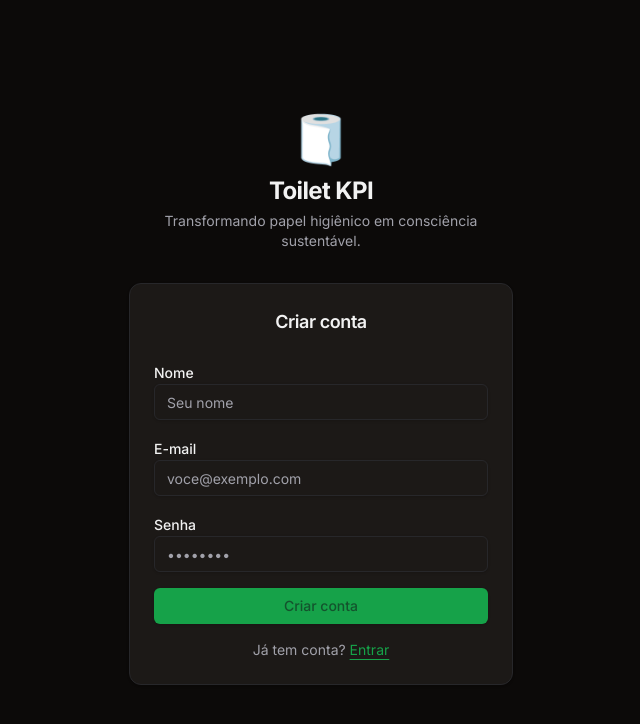
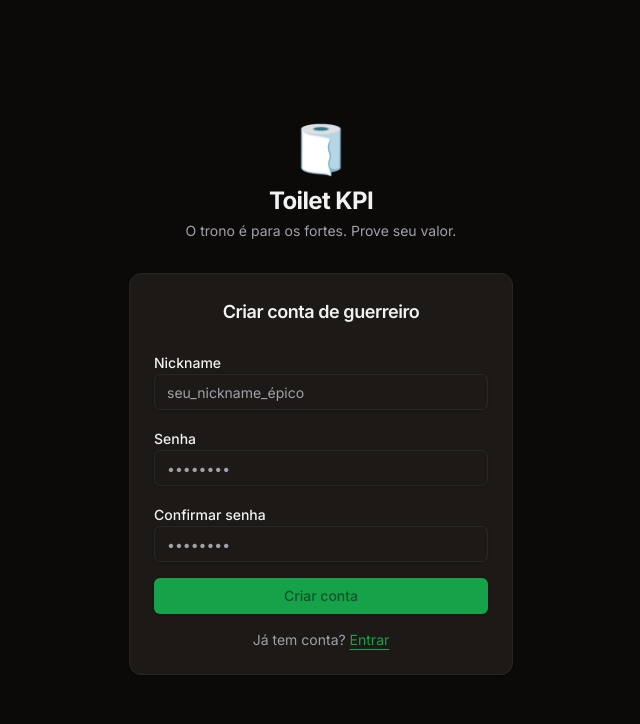
Before and after one commit to devluisfelippe/toilet-kpi, a Next.js app in the folder frontend/: page /register in a window 1280 px wide. Shown: the top 724 px of the page, without its empty margins (319-959 px from the left). Built offline with nearby package versions, Linux system fonts and the light colour scheme; no server answers.

Commit message:
feat(frontend): auth screens with nickname+senha

```diff
--- a/frontend/app/(auth)/layout.tsx
+++ b/frontend/app/(auth)/layout.tsx
@@ -8,7 +8,7 @@ export default function AuthLayout({ children }: { children: ReactNode }) {
           <span className="text-5xl">🧻</span>
           <h1 className="mt-3 text-2xl font-bold tracking-tight">Toilet KPI</h1>
           <p className="mt-1 text-sm text-muted-foreground">
-            Transformando papel higiênico em consciência sustentável.
+            O trono é para os fortes. Prove seu valor.
           </p>
         </div>
         {children}
--- a/frontend/app/(auth)/login/page.tsx
+++ b/frontend/app/(auth)/login/page.tsx
@@ -7,49 +7,62 @@ import { Button } from '@/components/ui/button'
 import { Card, CardContent, CardHeader, CardTitle } from '@/components/ui/card'
 import { Input } from '@/components/ui/input'
 import { Label } from '@/components/ui/label'
+import { login } from '@/services/auth.service'
 
 export default function LoginPage() {
   const router = useRouter()
-  const [email, setEmail] = useState('')
-  const [password, setPassword] = useState('')
+  const [nickname, setNickname] = useState('')
+  const [senha, setSenha] = useState('')
+  const [erro, setErro] = useState('')
+  const [loading, setLoading] = useState(false)
 
-  function handleSubmit(e: React.FormEvent) {
+  async function handleSubmit(e: React.FormEvent) {
     e.preventDefault()
-    // TODO: replace with POST /api/auth/login when API is ready
-    router.push('/home')
+    setErro('')
+    setLoading(true)
+    const res = await login(nickname.trim(), senha)
+    setLoading(false)
+    if (res.error) {
+      setErro(res.error)
+      return
+    }
+    router.replace('/home')
   }
 
   return (
     <Card>
       <CardHeader>
-        <CardTitle className="text-center text-lg">Entrar</CardTitle>
+        <CardTitle className="text-center text-lg">Entrar no trono</CardTitle>
       </CardHeader>
       <CardContent>
         <form onSubmit={handleSubmit} className="space-y-4">
           <div className="space-y-2">
-            <Label htmlFor="email">E-mail</Label>
+            <Label htmlFor="nickname">Nickname</Label>
             <Input
-              id="email"
-              type="email"
-              placeholder="voce@exemplo.com"
-              value={email}
-              onChange={(e) => setEmail(e.target.value)}
+              id="nickname"
+              type="text"
+              placeholder="seu_nickname"
+              value={nickname}
+              onChange={(e) => setNickname(e.target.value)}
+              autoComplete="username"
               required
             />
           </div>
           <div className="space-y-2">
-            <Label htmlFor="password">Senha</Label>
+            <Label htmlFor="senha">Senha</Label>
             <Input
-              id="password"
+              id="senha"
               type="password"
               placeholder="••••••••"
-              value={password}
-              onChange={(e) => setPassword(e.target.value)}
+              value={senha}
+              onChange={(e) => setSenha(e.target.value)}
+              autoComplete="current-password"
               required
             />
           </div>
-          <Button type="submit" className="w-full">
-            Entrar
+          {erro && <p className="text-sm text-destructive">{erro}</p>}
+          <Button type="submit" className="w-full" disabled={loading}>
+            {loading ? 'Entrando…' : 'Entrar'}
           </Button>
         </form>
         <p className="mt-4 text-center text-sm text-muted-foreground">
--- a/frontend/app/(auth)/register/page.tsx
+++ b/frontend/app/(auth)/register/page.tsx
@@ -7,61 +7,79 @@ import { Button } from '@/components/ui/button'
 import { Card, CardContent, CardHeader, CardTitle } from '@/components/ui/card'
 import { Input } from '@/components/ui/input'
 import { Label } from '@/components/ui/label'
+import { register } from '@/services/auth.service'
 
 export default function RegisterPage() {
   const router = useRouter()
-  const [name, setName] = useState('')
-  const [email, setEmail] = useState('')
-  const [password, setPassword] = useState('')
+  const [nickname, setNickname] = useState('')
+  const [senha, setSenha] = useState('')
+  const [confirmar, setConfirmar] = useState('')
+  const [erro, setErro] = useState('')
+  const [loading, setLoading] = useState(false)
 
-  function handleSubmit(e: React.FormEvent) {
+  async function handleSubmit(e: React.FormEvent) {
     e.preventDefault()
-    // TODO: replace with POST /api/auth/register when API is ready
-    router.push('/home')
+    setErro('')
+    if (senha !== confirmar) {
+      setErro('As senhas não coincidem.')
+      return
+    }
+    setLoading(true)
+    const res = await register(nickname.trim(), senha)
+    setLoading(false)
+    if (res.error) {
+      setErro(res.error)
+      return
+    }
+    router.replace('/home')
   }
 
   return (
     <Card>
       <CardHeader>
-        <CardTitle className="text-center text-lg">Criar conta</CardTitle>
+        <CardTitle className="text-center text-lg">Criar conta de guerreiro</CardTitle>
       </CardHeader>
       <CardContent>
         <form onSubmit={handleSubmit} className="space-y-4">
           <div className="space-y-2">
-            <Label htmlFor="name">Nome</Label>
+            <Label htmlFor="nickname">Nickname</Label>
             <Input
-              id="name"
+              id="nickname"
               type="text"
-              placeholder="Seu nome"
-              value={name}
-              onChange={(e) => setName(e.target.value)}
+              placeholder="seu_nickname_épico"
+              value={nickname}
+              onChange={(e) => setNickname(e.target.value)}
+              autoComplete="username"
               required
             />
           </div>
           <div className="space-y-2">
-            <Label htmlFor="email">E-mail</Label>
+            <Label htmlFor="senha">Senha</Label>
             <Input
-              id="email"
-              type="email"
-              placeholder="voce@exemplo.com"
-              value={email}
-              onChange={(e) => setEmail(e.target.value)}
+              id="senha"
+              type="password"
+              placeholder="••••••••"
+              value={senha}
+              onChange={(e) => setSenha(e.target.value)}
+              autoComplete="new-password"
               required
             />
           </div>
           <div className="space-y-2">
-            <Label htmlFor="password">Senha</Label>
+            <Label htmlFor="confirmar">Confirmar senha</Label>
             <Input
-              id="password"
+              id="confirmar"
               type="password"
               placeholder="••••••••"
-              value={password}
-              onChange={(e) => setPassword(e.target.value)}
+              value={confirmar}
+              onChange={(e) => setConfirmar(e.target.value)}
+              autoComplete="new-password"
               required
             />
           </div>
-          <Button type="submit" className="w-full">
-            Criar conta
+          {erro && <p className="text-sm text-destructive">{erro}</p>}
+          <Button type="submit" className="w-full" disabled={loading}>
+            {loading ? 'Criando conta…' : 'Criar conta'}
           </Button>
         </form>
         <p className="mt-4 text-center text-sm text-muted-foreground">
```
